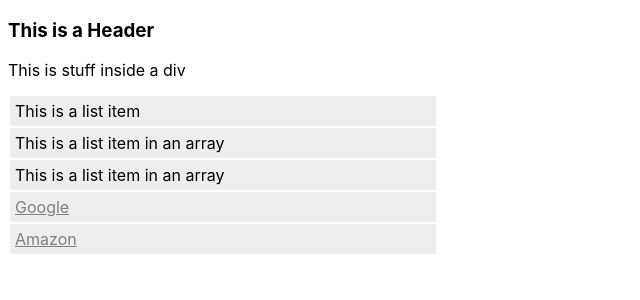
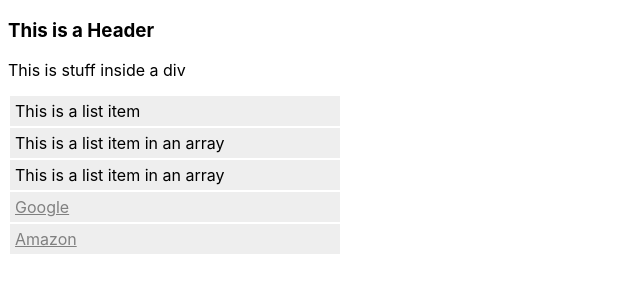
Before and after one commit to gary-jipp/lighthouse-react, a React (Create React App) app: page / in a window 1280 px wide. Shown: the top 300 px of the page, without its empty margins (0-640 px from the left). Built offline with nearby package versions, Linux system fonts and the light colour scheme; the HTML template or start-up script is replaced by a standard one.

Commit message:
change width

```diff
--- a/src/App.css
+++ b/src/App.css
@@ -18,7 +18,7 @@
  li {
    padding: 5px;
    margin: 2px;
-   width: 26em;
+   width: 20em;
    background-color: #EEE;
  }
 
```
